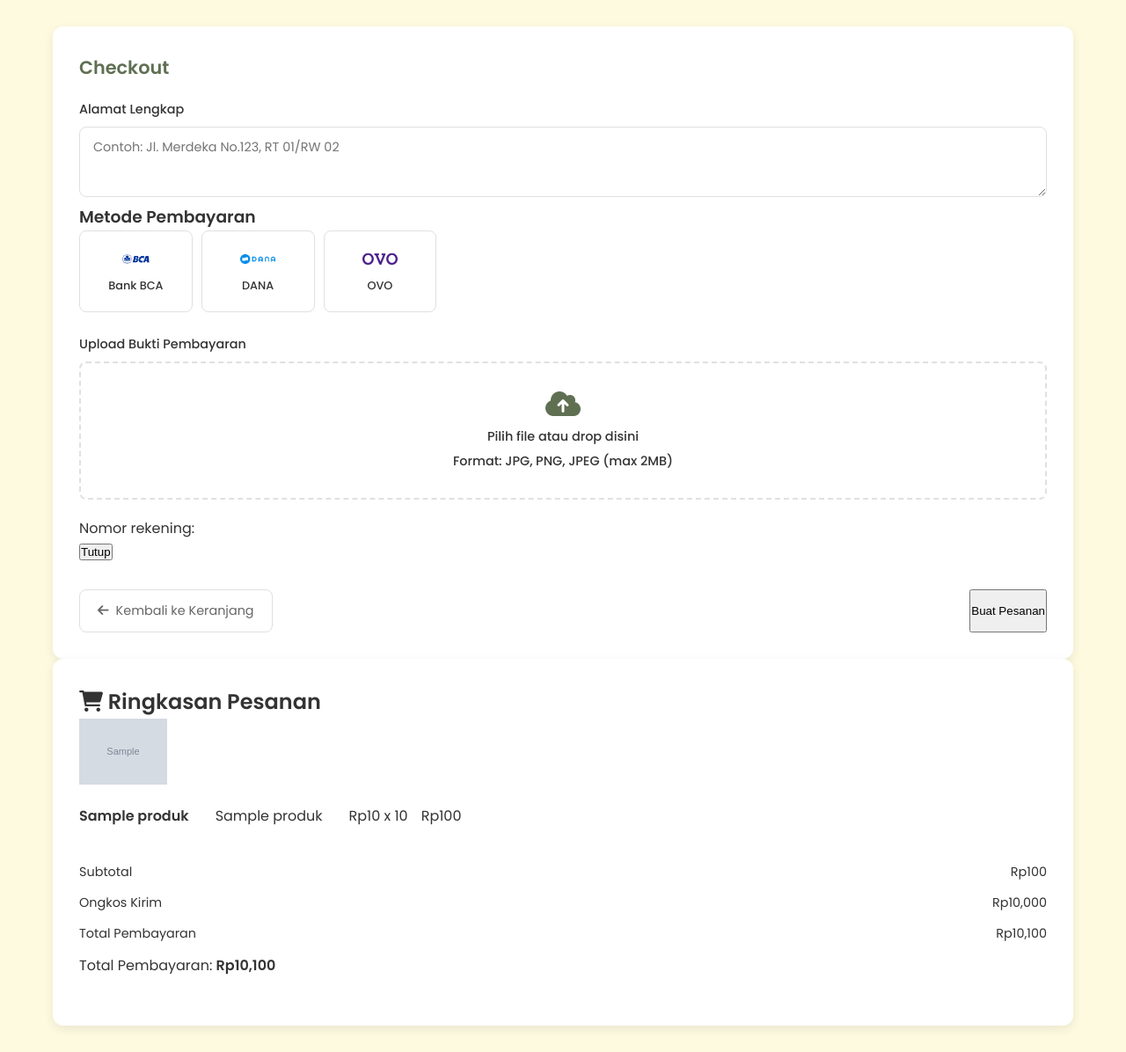
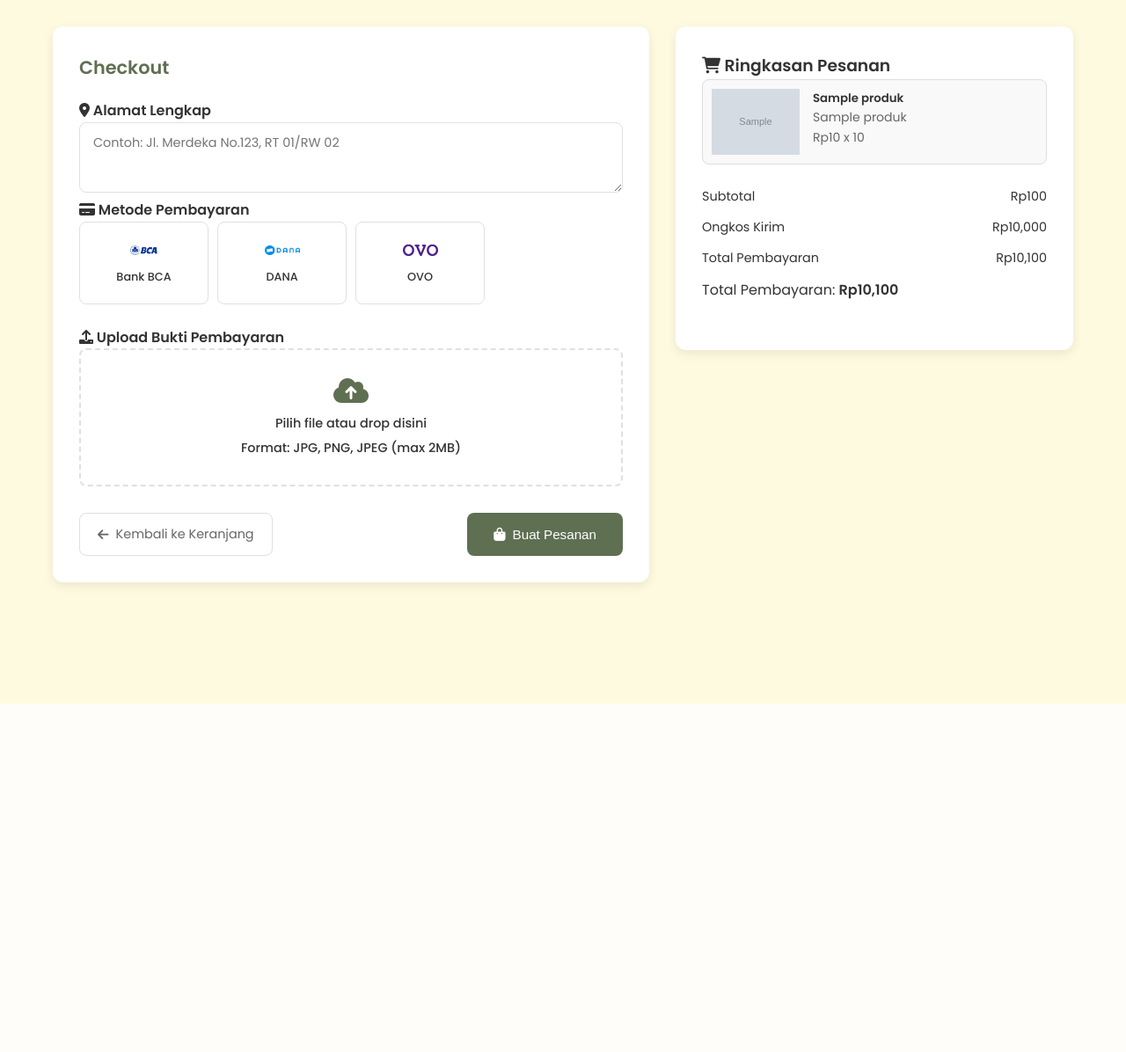
Before and after one commit to faddwaaaa/Pra-PKL, a PHP site: page /checkout.php in a window 1280 px wide. Shown: the whole page at 88% size. After the commit the page ends 800 px from the top, so only its background shows below. Run offline with PHP 8.4, Linux system fonts and the light colour scheme; the visitor is signed in with stand-in values (Sample User, id 1); tables that the repository leaves empty or names only in its code hold one stand-in row (values such as "Sample post"); grey boxes marked "Sample" are stand-in pictures.

Commit message:
update kode 29 mei

```diff
--- a/admin_message.php
+++ b/admin_message.php
@@ -43,7 +43,7 @@ if(isset($_GET['delete'])){
 
    <div class="box-container">
    <?php
-      $select_message = mysqli_query($koneksi, "SELECT message.id AS message_id, user.nama, user.email, message.message FROM user JOIN message ON user.id = message.user_id") or die('query failed');
+      $select_message = mysqli_query($koneksi, "SELECT message.id AS message_id, message.nama, user.email, message.message FROM user JOIN message ON user.id = message.user_id") or die('query failed');
       if(mysqli_num_rows($select_message) > 0){
          while($fetch_message = mysqli_fetch_assoc($select_message)){
 
--- a/checkout.php
+++ b/checkout.php
@@ -53,6 +53,7 @@ $total = $subtotal + $ongkir;
 <body>
 
 <div class="checkout-container">
+    <div class="checkout-grid">
         <form action="proses_checkout.php" method="post" enctype="multipart/form-data" class="checkout-form">
             <h2>Checkout</h2>
 
@@ -60,10 +61,10 @@ $total = $subtotal + $ongkir;
             <input type="hidden" name="nama_buku" value="">
             <input type="hidden" name="harga" value=""> -->
 
-        <label for="alamat">Alamat Lengkap</label>
+            <h4><i class="fa-solid fa-location-dot"></i> Alamat Lengkap</h4>
             <textarea name="alamat" placeholder="Contoh: Jl. Merdeka No.123, RT 01/RW 02" required></textarea>
 
-        <h3>Metode Pembayaran</h3>
+            <h4><i class="fas fa-credit-card"></i> Metode Pembayaran</h4>
             <div class="payment-methods">
                 <div class="payment-option" data-method="bca">
                     <input type="radio" id="bca" name="payment_method" value="BCA" required>
@@ -90,52 +91,58 @@ $total = $subtotal + $ongkir;
                 </div>
             </div>
 
-
+            <!-- <div id="popup" class="popup hidden">
+                <p>Nomor rekening: <span id="rekening"></span></p>
+                <button type="button" onclick="closePopup()">Tutup</button>
+            </div> -->
 
             <div class="form-group">
-                        <label for="proof">Upload Bukti Pembayaran</label>
+                    <h4><i class="fa-solid fa-upload"></i> Upload Bukti Pembayaran</h4>
                         <div class="file-upload">
                             <input type="file" id="proof" name="proof" accept="bukti/*" required>
-
                             <label for="proof" class="upload-label">
                                 <i class="fas fa-cloud-upload-alt"></i>
                                 <span>Pilih file atau drop disini</span>
                                 <span class="file-name">Format: JPG, PNG, JPEG (max 2MB)</span>
                             </label>
-
-
                         </div>
+                    </label>
             </div>
 
 
-        <div id="popup" class="popup hidden">
-            <p>Nomor rekening: <span id="rekening"></span></p>
-            <button type="button" onclick="closePopup()">Tutup</button>
-        </div>
 
 
              <div class="form-actions">
                 <a href="keranjang.php" class="btn-back"><i class="fas fa-arrow-left"></i> Kembali ke Keranjang</a>
-                <button type="submit" name="checkout" class="btn-primary"> Buat Pesanan</button>
+                <button type="submit" name="checkout" class="btn-submit"><i class="fas fa-shopping-bag"></i> Buat Pesanan</button>
              </div>
 
         </form>
 
+    <!-- bagian kanan -->
         <div class="order-summary">
-       <h2><i class="fas fa-shopping-cart"></i> Ringkasan Pesanan</h2>
+            <h3><i class="fas fa-shopping-cart"></i> Ringkasan Pesanan</h3>
 
+            <div class="product-list">
                 <?php foreach ($produk as $item): ?>
-            <div class="produk-list">
+                    <div class="produk-item" style="display: flex;
+                        align-items: flex-start;
+                        gap: 15px;
+                        border: 1px solid #ddd;
+                        padding: 10px;
+                        border-radius: 8px;
+                        background-color: #f9f9f9;">
                         <img src="img/<?= $item['gambar'] ?>" alt="<?= $item['nama_buku'] ?>" style="width: 100px; height: auto;">
-                <div class="product-item">
-                    <strong><?= $item['nama_buku'] ?></strong><br>
+                        <div class="product-details">
+                            <h5><?= $item['nama_buku'] ?></h5>
+                            <div class="product-meta">
                                 <span class="pengarang"><?= $item['nama_pengarang'] ?? 'Tidak diketahui' ?></span><br>
-                    <span>Rp<?= number_format($item['harga']) ?> x <?= $item['jumlah'] ?></span>
-
-                    Rp<?= number_format($item['harga'] * $item['jumlah']) ?>
+                                <span class="harga">Rp<?= number_format($item['harga']) ?> x <?= $item['jumlah'] ?></span>
+                            </div>
                         </div>
                     </div>
                 <?php endforeach; ?>
+            </div>
 
             <!-- <hr> -->
             <div class="summary-details">
@@ -143,21 +150,50 @@ $total = $subtotal + $ongkir;
                     <span>Subtotal</span>
                     <span>  Rp<?= number_format($subtotal) ?> </span>
                 </div>
-
                 <div class="summary-row">
                     <span>Ongkos Kirim</span>
                     <span>Rp<?= number_format($ongkir) ?></span>
                 </div>
-
                 <div class="summary-row">
                     <span>Total Pembayaran</span>
                     <span>Rp<?= number_format($total) ?></span>
                 </div>
+                <p class="total">Total Pembayaran: <strong>Rp<?= number_format($total) ?></strong></p>
+            </div>
 
-        <p class="total">Total Pembayaran: <strong>Rp<?= number_format($total) ?></strong></p>
+        </div>
+
+    </div>
+</div>
+
+ <!-- Payment Modal -->
+    <div class="modal" id="paymentModal">
+        <div class="modal-content">
+            <span class="close-modal">&times;</span>
+            <h3><i class="fas fa-wallet"></i> Pembayaran via <span id="paymentMethodName"></span></h3>
+            <div class="payment-instruction">
+                <div class="account-info">
+                    <div class="account-number">
+                        <span>Nomor Rekening:</span>
+                        <strong id="accountNumber">1234567890</strong>
+                        <button class="btn-copy" onclick="copyToClipboard('#accountNumber')">
+                            <i class="far fa-copy"></i> Salin
+                        </button>
+                    </div>
+                    <div class="account-name">
+                        <span>Atas Nama:</span>
+                        <strong>BOOOKNEST</strong>
+                    </div>
+                </div>
+                <div class="payment-note">
+                    <p><i class="fas fa-info-circle"></i> Total pembayaran: <strong>Rp. <?php echo number_format($total, 0, ',', '.'); ?></strong></p>
+                    <p><i class="fas fa-clock"></i> Batas pembayaran: <strong>24 jam</strong> setelah pesanan dibuat</p>
+                    <p><i class="fas fa-upload"></i> Jangan lupa upload bukti transfer</p>
                 </div>
             </div>
         </div>
+    </div>
+
 
 
 
--- a/css/checkout.css
+++ b/css/checkout.css
@@ -291,19 +291,19 @@ textarea {
     top: 20px;
 }
 
-.product-list {
+/* .product-list {
     max-height: 300px;
     overflow-y: auto;
     margin-bottom: 20px;
     padding-right: 10px;
-}
+} */
 
 /* .product-list img {
     width: 200px;
     height: auto;
 } */
 
-.product-item {
+/* .product-item {
     display: flex;
     gap: 15px;
     padding: 15px 0;
@@ -352,7 +352,45 @@ textarea {
 
 .product-meta .total {
     font-weight: 500;
+} */
+
+.product-list {
+    display: flex;
+    flex-direction: column;
+    gap: 15px;
 }
+
+.produk-item {
+    display: flex;
+    align-items: flex-start;
+    gap: 15px;
+    border: 1px solid #ddd;
+    padding: 10px;
+    border-radius: 8px;
+    background-color: #f9f9f9;
+}
+
+.produk-item img {
+    width: 100px;
+    height: auto;
+    object-fit: cover;
+}
+
+.product-details {
+    flex: 1;
+}
+
+.product-details h4 {
+    margin: 0 0 5px;
+    font-size: 16px;
+    color: #333;
+}
+
+.product-meta {
+    font-size: 14px;
+    color: #666;
+}
+
 
 .summary-details {
     margin: 25px 0;
--- a/home.php
+++ b/home.php
@@ -138,7 +138,7 @@ if (isset($_POST['add_to_cart'])) {
       <div class="nama_buku" style="font-size: 1.8rem; text-align: center; margin: 0;"><?php echo $fetch_products['nama_buku']; ?></div>
       <div class="nama_pengarang" style="font-size: 1.5rem; text-align: center; margin: 0;"><?php echo $fetch_products['nama_pengarang']; ?></div>
       <div class="harga" style="padding: 4px 8px; border-radius: 4px; font-size: 1.5rem; background: red; color: white; position: absolute; top: 8px; left: 8px;">Rp.<?php echo $fetch_products['harga']; ?></div>
-</form>
+      </form>
       <?php
             }
          }else{
@@ -171,7 +171,7 @@ if (isset($_POST['add_to_cart'])) {
 
 <section class="home-contact">
         <div class="content">
-            <h3>have any questions?</h3>
+            <h3 style="font-size: 3rem; text-transform: uppercase; color:var(--white);">have any questions?</h3>
             <p>Temukan inspirasimu di Booknest, Pilihan buku terlengkap dengan kemudahan berbelanja online.</p>
              <a href="messages.php" class="white-btn1">Messages us</a>
         </div>
--- a/shop.php
+++ b/shop.php
@@ -61,7 +61,7 @@ if (isset($_POST['add_to_cart'])) {
    <div class="box-container" style="display: grid; grid-template-columns: repeat(4, 1fr); gap: 20px; justify-items: center;">
 
       <?php
-         $select_products = mysqli_query($koneksi, "SELECT * FROM `produk` LIMIT 8") or die('query failed');
+         $select_products = mysqli_query($koneksi, "SELECT * FROM `produk`") or die('query failed');
          if(mysqli_num_rows($select_products) > 0){
             while($fetch_products = mysqli_fetch_assoc($select_products)){
       ?>
@@ -81,9 +81,7 @@ if (isset($_POST['add_to_cart'])) {
       ?>
    </div>
 
-   <div class="load-more" style="margin-top: 2rem; text-align:center">
-      <a href="shop.php" class="option-btn">load more</a>
-   </div>
+
 </section>
 
 
```
Also changed, not shown: admin_produk.php (+8 -7 lines), css/style.css (+15 -8 lines), footer.php (+13 -6 lines), keranjang.php (+47 -21 lines), search_page.php (+7 -5 lines), bukti/6837f956a9c2d.png (added), bukti/68380f5a73552.png (added), img/dikta_dan_hukum.jpg (renamed from img/dikta dan hukum-Dhia'an farah (novel).jpg). Lines whose indentation alone changed are shown as unchanged.
